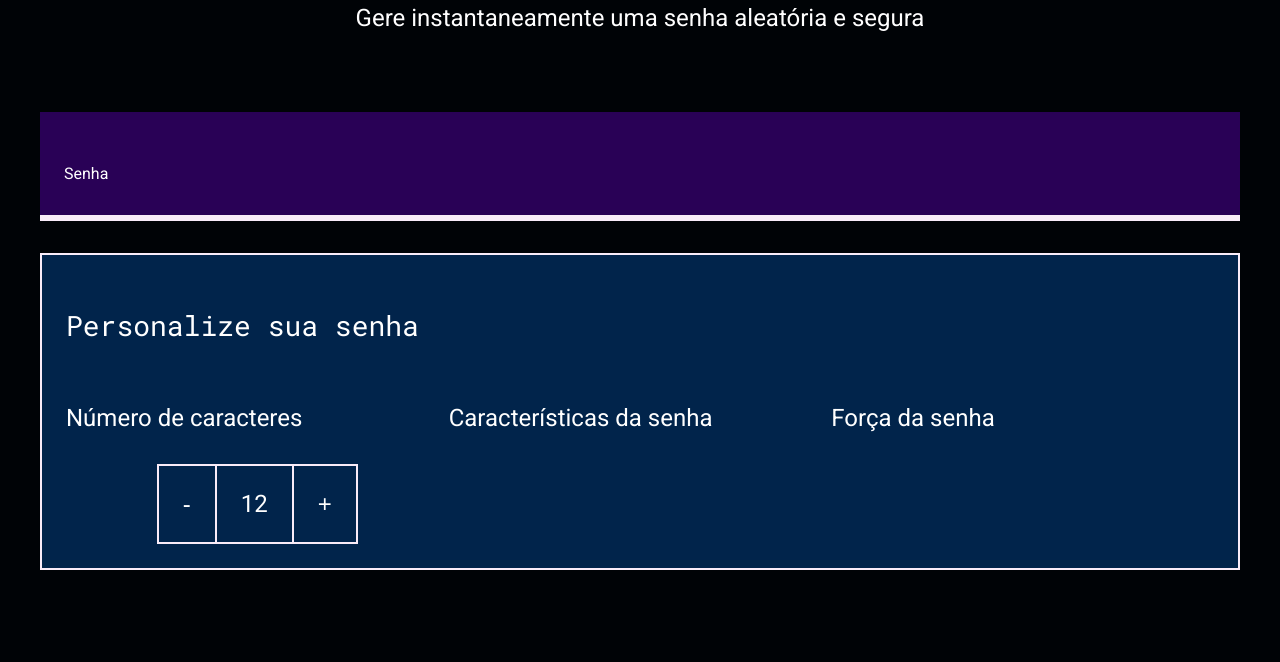
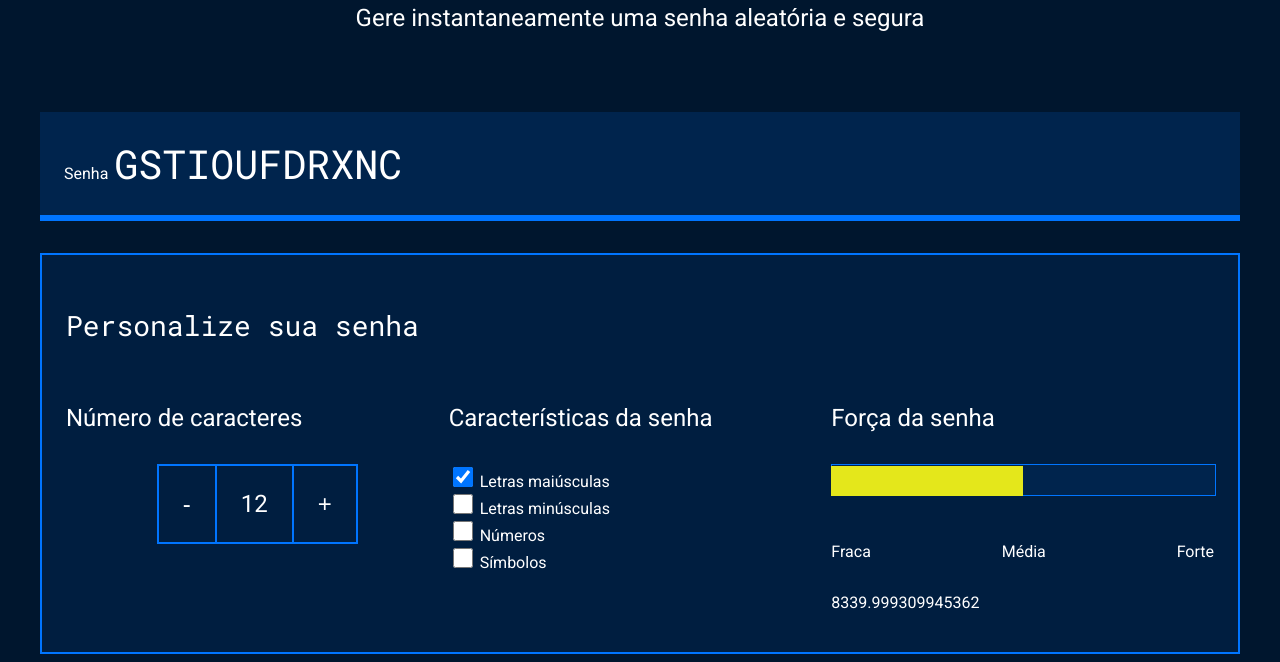
Before and after one commit to penarotti-ronaldo/gerador-de-senha-correto, a plain HTML site: page index.html in a window 1280 px wide. Shown: the part 214-876 px from the top of the page. Before the commit the page ends 800 px from the top, so only its background shows below. Drawn offline with Linux system fonts and the light colour scheme.

Commit message:
Add files via upload

```diff
--- a/index.html
+++ b/index.html
@@ -17,7 +17,7 @@
         </div>
         <div class="conteudo-senha">
             <label for="senha">Senha</label>
-            <input name="senha" type="text" id="campo-senha">
+            <input name="senha" type="text" id="campo-senha" readonly>
         </div>
         <div class="parametro">
             <h3 class="parametro-titulo">Personalize sua senha</h3>
@@ -32,13 +32,37 @@
                 </div>
                 <div class="parametro-senha">
                     <h4 class="parametro-senha__titulo">Características da senha</h4>
+                    <div class="parametro-senha-checkbox">
+                        <input name="maiusculo" type="checkbox" class="checkbox" checked>
+                        <label for="maiusculo">Letras maiúsculas</label>
+                    </div>
+                    <div class="parametro-senha-checkbox">
+                        <input name="minusculo" type="checkbox" class="checkbox">
+                        <label for="minusculo">Letras minúsculas</label>
+                    </div>
+                    <div class="parametro-senha-checkbox">
+                        <input name="numero" type="checkbox" class="checkbox">
+                        <label for="numero">Números</label>
+                    </div>
+                    <div class="parametro-senha-checkbox">
+                        <input name="simbolo" type="checkbox" class="checkbox">
+                        <label for="simbolo">Símbolos</label>
+                    </div>
                 </div>
                 <div class="parametro-senha">
                     <h4 class="parametro-senha__titulo">Força da senha</h4>
+                    <div class="barra"></div>
+                    <div class="forca fraca"></div>
+                    <div class="parametro-senha-textos">
+                        <p>Fraca</p>
+                        <p>Média</p>
+                        <p>Forte</p>
+                    </div>
+                    <p class="entropia"></p>
                 </div>
             </div>
         </div>
     </section>
+    <script src="main.js"></script>
 </body>
-
 </html>
--- /dev/null
+++ b/main.js
@@ -0,0 +1,77 @@
+const numeroSenha = document.querySelector('.parametro-senha__texto');
+let tamanhoSenha = 12;
+numeroSenha.textContent = tamanhoSenha;
+const letrasMaiusculas = 'ABCDEFGHIJKLMNOPQRSTUVXYWZ';
+const letrasMinusculas = 'abcdefghijklmnopqrstuvxywz';
+const numeros = '0123456789';
+const simbolos = '!@%*?';
+const botoes = document.querySelectorAll('.parametro-senha__botao');
+const campoSenha = document.querySelector('#campo-senha');
+const checkbox = document.querySelectorAll('.checkbox');
+const forcaSenha = document.querySelector('.forca');
+
+botoes[0].onclick = diminuiTamanho;
+botoes[1].onclick = aumentaTamanho;
+
+function diminuiTamanho() {
+    if (tamanhoSenha > 1) {
+        // tamanhoSenha = tamanhoSenha-1;
+        tamanhoSenha--;
+    }
+    numeroSenha.textContent = tamanhoSenha;
+    geraSenha();
+}
+function aumentaTamanho() {
+    if (tamanhoSenha < 20) {
+        // tamanhoSenha = tamanhoSenha+1;
+        tamanhoSenha++;
+    }
+    numeroSenha.textContent = tamanhoSenha;
+    geraSenha();
+}
+
+for (i = 0; i < checkbox.length; i++) {
+    checkbox[i].onclick = geraSenha;
+}
+
+geraSenha();
+
+function geraSenha() {
+    let alfabeto = '';
+    if (checkbox[0].checked) {
+        alfabeto = alfabeto + letrasMaiusculas;
+    }
+    if (checkbox[1].checked) {
+        alfabeto = alfabeto + letrasMinusculas;
+    }
+    if (checkbox[2].checked) {
+        alfabeto = alfabeto + numeros;
+    }
+    if (checkbox[3].checked) {
+        alfabeto = alfabeto + simbolos;
+    }
+    let senha = '';
+    for (let i = 0; i < tamanhoSenha; i++) {
+        let numeroAleatorio = Math.random() * alfabeto.length;
+        numeroAleatorio = Math.floor(numeroAleatorio);
+        senha = senha + alfabeto[numeroAleatorio];
+    }
+    campoSenha.value = senha;
+    classificaSenha(alfabeto.length);
+
+}
+
+function classificaSenha(tamanhoAlfabeto){
+    let entropia = tamanhoSenha * Math.log2(tamanhoAlfabeto);
+    console.log(entropia);
+    forcaSenha.classList.remove('fraca','media','forte');
+    if (entropia > 57){
+        forcaSenha.classList.add('forte');
+    } else if (entropia > 35 && entropia < 57 ) {
+        forcaSenha.classList.add('media');
+    } else if (entropia <= 35){
+        forcaSenha.classList.add('fraca');
+    }
+    const valorEntropia = document.querySelector('.entropia');
+    valorEntropia.textContent = 2**Math.floor(entropia)/(100e6*60*60*24);
+}
--- a/style.css
+++ b/style.css
@@ -2,10 +2,10 @@
 
 :root{
     --branco: white;
-    --cor-de-fundo: #000306;
-    --fundo-senha: #290156;
-    --fundo-texto: #01244b;
-    --borda: #f9ecf9;
+    --cor-de-fundo: #00162E;
+    --fundo-senha: #00244D;
+    --fundo-texto: #001E40;
+    --borda: #0075FF;
     --roboto: 'Roboto', sans-serif;
     --roboto-mono: 'Roboto Mono', monospace;
 }
@@ -85,28 +85,74 @@ body{
     margin: 0 auto;
 }
 
-@media screen and (min-width: 768px) {
-    .parametro-coluna__senha{
-        flex-direction: row;
-    }
-}
 .parametro-senha-botoes{
     display: flex;
     justify-content: center;
 }
+
 .parametro-senha__botao{
-    background-color: var(--fundo-texto);
+    background-color: var(--fundo-texto);   /*numero de caracteres*/
     color: var(--branco);
     border: 2px solid var(--borda);
     padding: 24px;
     font-size: 24px;
     cursor: pointer;
 }
-
-.parametro-senha__texto{
+ .parametro-senha__texto{     /*formatação do paragrafo comnúmero de caracteres*/
     padding: 24px;
     border-top: 2px solid var(--borda);
     border-bottom: 2px solid var(--borda);
     margin: 0;
     font-size: 24px;
+ }
+
+ .checkbox{       /*características da senha Próxima aula iniciar aqui!!*/
+    width: 20px;
+    height: 20px;
 }
+
+.checkbox{
+    width: 20px;
+    height: 20px;
+    cursor: pointer;
+}
+
+.barra{
+    background-color: var(--fundo-senha);    /*força da senha*/
+    height: 30px;
+    width: 100%;
+    border: 1px solid var(--borda);
+}
+
+.fraca{
+    height: 30px;
+    width: 25%;
+    background-color: #E71B32;
+    position: relative;
+    bottom: 30px;
+}
+
+.media{
+    background-color: #e4e71b;
+    height: 30px;
+    width: 50%;
+    position: relative;
+    bottom: 30px;
+}
+
+.forte{background-color: #0cbb21;
+    height: 30px;
+    width: 100%;
+    position: relative;
+    bottom: 30px;
+}
+
+.parametro-senha-textos{
+    display: flex;
+    justify-content: space-between;
+}
+@media screen and (min-width: 768px) {   /*responsividade*/
+    .parametro-coluna__senha{
+        flex-direction: row;
+    }
+}
```
